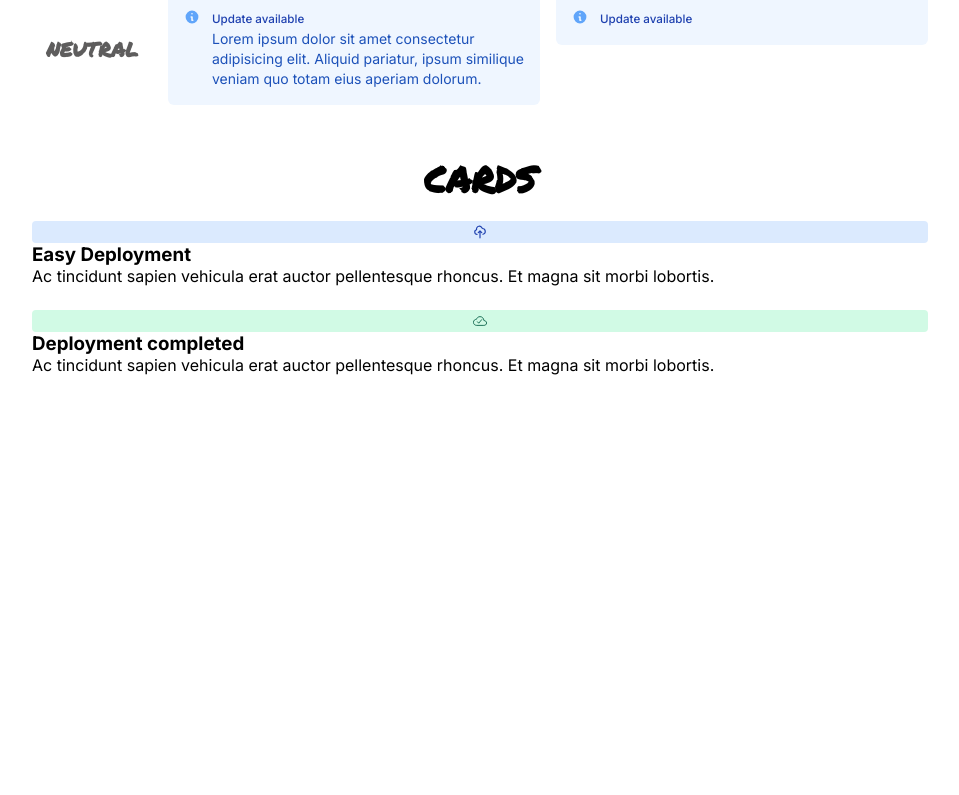
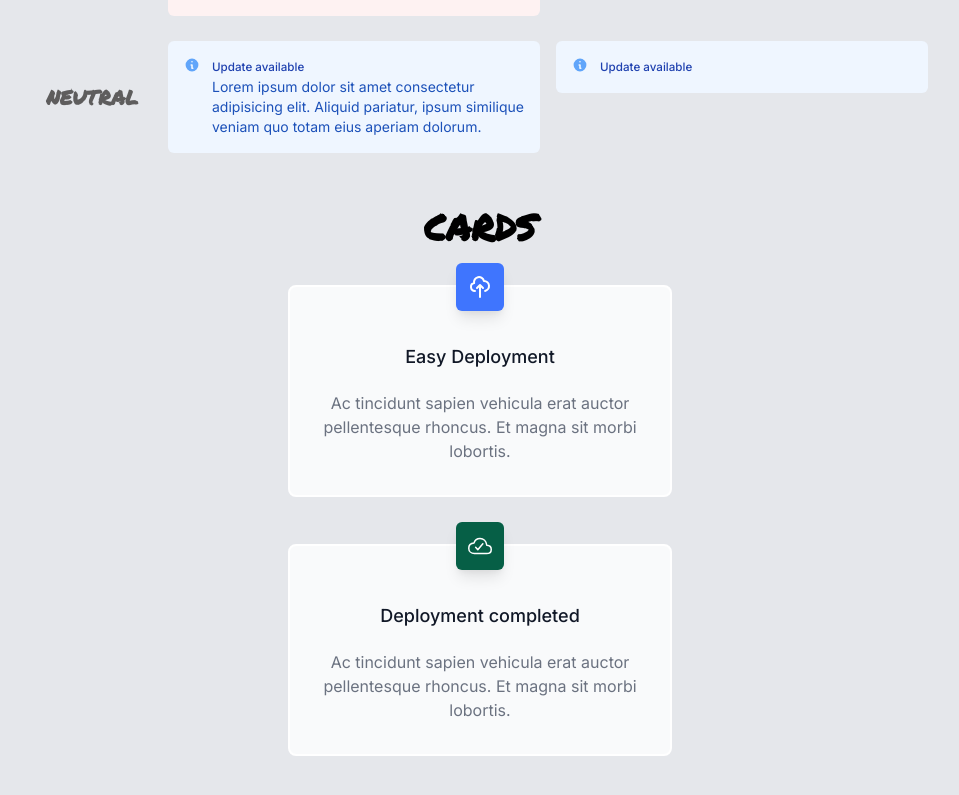
Before and after one commit to adex-badr18/scrimba-component-library-project, a React (Vite) app: page / in a window 1280 px wide. Shown: the part 929-1724 px from the top of the page, without its empty margins (160-1119 px from the left). Before the commit the page ends 1352 px from the top, so only its background shows below. Built offline with nearby package versions, Linux system fonts and the light colour scheme.

Commit message:
Style Card & Cards components

```diff
--- a/src/App.css
+++ b/src/App.css
@@ -94,7 +94,7 @@ main {
 section {
     display: flex;
     flex-direction: column;
-    gap: 1.5em;
+    gap: 2.5em;
 }
 
 h1.title {
@@ -214,7 +214,7 @@ h3.title {
     color: #60A5FA;
 }
 
-.titles-container > h3 {
+.titles-container>h3 {
     display: none;
 }
 
@@ -271,6 +271,70 @@ h3.title {
     color: #F87171;
 }
 
+/* Cards */
+.cards-container {
+    display: flex;
+    flex-direction: column;
+    align-items: center;
+    gap: 47px;
+}
+
+.card {
+    padding: 56px 24px 32px;
+    background: #F9FAFB;
+    border-radius: 8px;
+    border: 2px solid #FFFFFF;
+    text-align: center;
+    position: relative;
+    max-width: 384px;
+    width: 100%;
+}
+
+span.card-badge {
+    position: absolute;
+    height: 200px;
+    left: 0px;
+    right: 0px;
+    top: -24px;
+    margin-left: auto;
+    margin-right: auto;
+    width: 48px;
+    height: 48px;
+    box-shadow: 0px 10px 15px -3px rgba(0, 0, 0, 0.1), 0px 4px 6px -2px rgba(0, 0, 0, 0.05);
+    border-radius: 6px;
+    color: #FFFFFF;
+}
+
+span.card-badge > svg {
+    color: #FFFFFF;
+    width: 24px;
+    height: 24px;
+}
+
+span.card-badge.blue {
+    background-color: #3F75FE;
+}
+
+span.card-badge.green {
+    background-color: var(--green);
+}
+
+
+h3.card-header {
+    font-weight: 500;
+    font-size: 18px;
+    line-height: 28px;
+    color: #111827;
+    margin-bottom: 20px;
+}
+
+p.card-body {
+    font-weight: 400;
+    font-size: 16px;
+    line-height: 24px;
+    color: #6B7280;
+}
+
 /* Media Queries */
 @media (min-width: 478px) {
     main {
@@ -324,7 +388,7 @@ h3.title {
         align-items: flex-start;
     }
 
-    .titles-container > h3 {
+    .titles-container>h3 {
         display: unset;
     }
 
--- a/src/components/Cards/Cards.jsx
+++ b/src/components/Cards/Cards.jsx
@@ -7,17 +7,15 @@ export default function Cards() {
     const cloudDone = <IoCloudDoneOutline />;
 
     return (
-        <section id="cards" className="cards-container">
+        <section id="cards">
             <h1 className="title cards-title">CARDS</h1>
 
-            <div className="card-container">
+            <div className="cards-container">
                 <Card icon={cloudUpload} isHoverable={false} badgeColor='blue'>
                     <h3 className="card-header">Easy Deployment</h3>
                     <p className="card-body">Ac tincidunt sapien vehicula erat auctor pellentesque rhoncus. Et magna sit morbi lobortis.</p>
                 </Card>
-            </div>
 
-            <div className="card-container hover">
                 <Card icon={cloudDone} isHoverable={true} badgeColor='green'>
                     <h3 className="card-header">Deployment completed</h3>
                     <p className="card-body">Ac tincidunt sapien vehicula erat auctor pellentesque rhoncus. Et magna sit morbi lobortis.</p>
--- a/src/index.css
+++ b/src/index.css
@@ -10,4 +10,5 @@ html,
 body {
     font-family: 'Inter', sans-serif;
     font-size: 16px;
+    background-color: #E5E7EB;
 }
```
